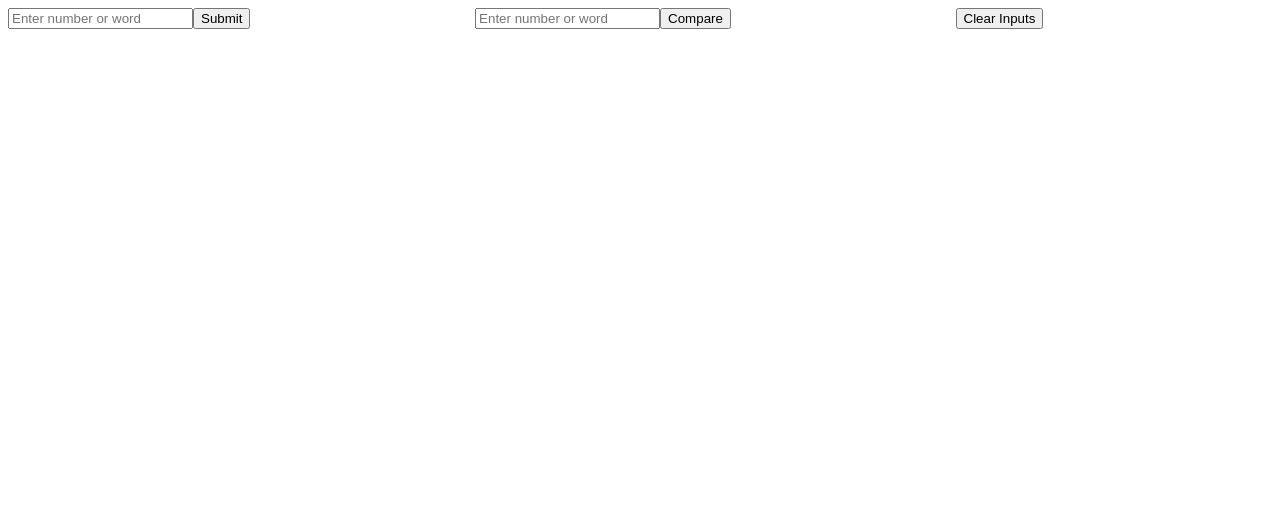
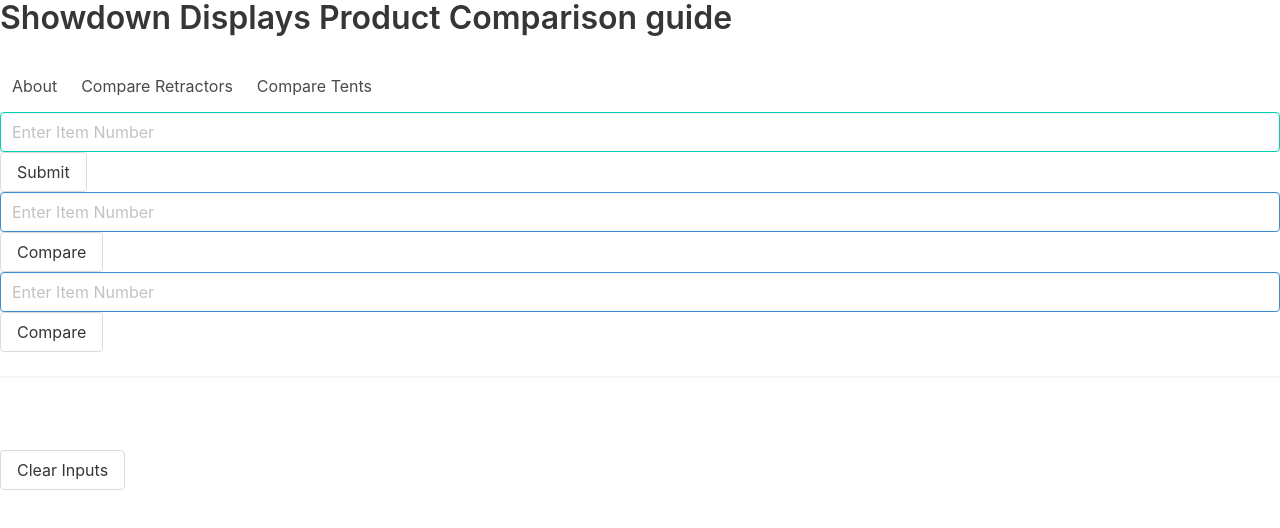
Before and after one commit to SeanHaugen/Comparison_guide, a React (Create React App) app: page /RetractorCompare in a window 1280 px wide. Shown: the top 528 px of the page. Built offline with nearby package versions, Linux system fonts and the light colour scheme.

Commit message:
large update

```diff
--- a/package.json
+++ b/package.json
@@ -6,8 +6,10 @@
     "@testing-library/jest-dom": "^5.16.5",
     "@testing-library/react": "^13.4.0",
     "@testing-library/user-event": "^13.5.0",
+    "bulma": "^0.9.4",
     "react": "^18.2.0",
     "react-dom": "^18.2.0",
+    "react-router-dom": "^6.8.1",
     "react-scripts": "5.0.1",
     "web-vitals": "^2.1.4"
   },
--- a/src/App.css
+++ b/src/App.css
@@ -1,22 +1,16 @@
 .highlight {
     background-color: yellow;
-    width: 30%;
+    width: fit-content;
     border-radius: 10px;
 }
 
-.comparison-guide {
-    display: flex;
-    flex-wrap: wrap;
-    justify-content: space-between;
-  }
+
 
   /* Container for each product section */
   .product-section {
     width: 48%;
     padding: 30px;
     text-align: center;
-    background-color: #f5f5f5;
-    border: 1px solid #ccc;
     border-radius: 10px;
     box-shadow: 2px 2px 8px rgba(0, 0, 0, 0.1);
   }
@@ -64,3 +58,7 @@
   .comparison-table td.different {
     background-color: #ffcccc;
   }
+
+  tr {
+    margin: 5px;
+  }
--- a/src/App.js
+++ b/src/App.js
@@ -1,13 +1,27 @@
+
 import React from "react";
 import SearchRetractors from "./components/retractors/SearchRtrc";
+import 'bulma/css/bulma.css';
 import './App.css';
+import Header from "./components/Header";
+import About from "./components/About";
+
+import { BrowserRouter as Router,  Routes,  Route  } from 'react-router-dom'
 
 function App() {
 
     return (
         <div>
-            <SearchRetractors />
+            <Router>
+                <Header />
+
+                <Routes>
+                    <Route path='/About' element={<About />} />
+                    <Route path='/RetractorCompare' element={<SearchRetractors />} />
+                </Routes>
+            </Router>
         </div>
+
     )
 }
 
--- a/src/Data/Retractors.js
+++ b/src/Data/Retractors.js
@@ -4,8 +4,8 @@
     name: "31.5\" Economy Plus Retractor",
     media: "Titan No-curl hybrid media",
     size: "adjustable from 58\" - 78.5\"",
-    hardware: "Heavy-duty Aluminum Base. Singled Footed design keeps the retractor stable while maintaining a low profile. ",
-    hardware2: "Flip-lever telescoping pole makes setup and adjustment simple.",
+    base: "Heavy-duty Aluminum Base. Singled Footed design keeps the retractor stable while maintaining a low profile. ",
+    pole: "Flip-lever telescoping pole makes setup and adjustment simple.",
     hardware3: "Banner attaches with Hook-and-loop fasteners for easy swap out.",
     RCAT: 150,
     production: '2 business days',
@@ -16,8 +16,8 @@
     name: "33.5\" Economy Plus Retractor",
     media: "Titan No-curl hybrid media",
     size: "adjustable from 58\" - 78.5\"",
-    hardware: "Heavy-duty Aluminum Base. Singled Footed design keeps the retractor stable while maintaining a low profile. ",
-    hardware2: "Flip-lever telescoping pole makes setup and adjustment simple.",
+    base: "Heavy-duty Aluminum Base. Singled Footed design keeps the retractor stable while maintaining a low profile. ",
+    pole: "Flip-lever telescoping pole makes setup and adjustment simple.",
     hardware3: "Banner attaches with Hook-and-loop fasteners for easy swap out.",
     RCAT: 150,
     production: '2 business days',
@@ -28,8 +28,8 @@
     name: "31.5\" stratus Retractor Kit",
     media: "Titan No-curl hybrid media",
     size: "adjustable from 64.375\" -  78.5\"",
-    hardware: "Aluminum base features chrome end caps and has a low center of gravity.",
-    hardware2: "Shock cord pole with telescoping flip-lever.",
+    base: " Aluminum base. Features chrome end caps and has a low center of gravity. ",
+    pole: "Shock cord pole with telescoping flip-lever.",
     hardware3: "Banner attaches with Hook-and-loop fasteners for easy swap out.",
     RCAT: 200,
     production: '2 business days'
@@ -40,8 +40,8 @@
     name: "33.5\" Deluxe Pro Retractor",
     media: "Titan No-curl Opaque hybrid media",
     size: "adjustable from 61.5\" -  79.5\"",
-    hardware: "Aluminum base features chrome end caps and has a low center of gravity.",
-    hardware2: "Flip-lever telescoping pole makes setup and adjustment simple.",
+    base: " Aluminum base. Features chrome end caps and has a low center of gravity. ",
+    pole: "Flip-lever telescoping pole makes setup and adjustment simple.",
     hardware3: "Banner attaches with Hook-and-loop fasteners for easy swap out.",
     RCAT: 200,
     production: '1 business day'
@@ -51,9 +51,9 @@
     name: "33.5\" Superb Retractor Kit",
     media: "Titan No-curl hybrid media",
     size: "adjustable from 31\" - 78\"",
-    hardware: "Durable construction makes this a long-lasting option. Low-profile aluminum base. Available in black or silver end caps",
-    hardware2: "Flip-lever telescoping pole makes setup and adjustment simple.",
-    hardware3: "Flip-open base allows for easy banner changes. BAnner attaches to a leader on the roller using tape",
+    base: "Durable construction makes this a long-lasting option. Low-profile aluminum base. Available in black or silver end caps",
+    pole: "Flip-lever telescoping pole makes setup and adjustment simple.",
+    hardware3: "Flip-open base allows for easy banner changes. Bånner attaches to a leader on the roller using tape",
     RCAT: 800,
     production: '1 business day',
 }
--- /dev/null
+++ b/src/components/About.js
@@ -0,0 +1,12 @@
+
+
+function About() {
+
+    return (
+        <div className="about">
+            About page
+        </div>
+    )
+}
+
+export default About;
--- /dev/null
+++ b/src/components/Header.js
@@ -0,0 +1,20 @@
+import React from 'react'
+import { NavLink } from 'react-router-dom'
+
+function Header() {
+
+    return (
+        <>
+            <h1 className='title'>Showdown Displays Product Comparison guide</h1>
+        <nav className='navbar' role="navigation" aria-label="main navigation">
+            <div className='navbar-brand' >
+                <NavLink to='/About' className="navbar-item">About</NavLink>
+                <NavLink to='/RetractorCompare' className="navbar-item" >Compare Retractors</NavLink>
+                <NavLink to='/TentsCompare' className="navbar-item">Compare Tents</NavLink>
+            </div>
+        </nav>
+        </>
+    )
+}
+
+export default Header
--- a/src/components/retractors/SearchRtrc.js
+++ b/src/components/retractors/SearchRtrc.js
@@ -4,12 +4,12 @@
 
 function SearchRetractors() {
 
-
-
     const [input1, setInput1] = useState('');
     const [input2, setInput2] = useState('');
+    const [input3, setInput3] = useState('');
     const [retractor, setRetractor] = useState({});
     const [retractor2, setRetractor2] = useState({});
+    const [retractor3, setRetractor3] = useState({});
 
     const handleSubmit = (e) => {
       e.preventDefault();
@@ -23,29 +23,41 @@
         setRetractor2(selectedRetractor);
       };
 
+    const handleSubmit3 = (e) => {
+        e.preventDefault();
+        const selectedRetractor = Retractors.find(r => r.id === parseInt(input3) );
+        setRetractor3(selectedRetractor);
+      };
+
     const clearInputs = () => {
         setInput1('');
         setInput2('');
+        setInput3('');
         setRetractor({});
         setRetractor2({});
+        setRetractor3({});
     };
 
     return (
         <>
         <div className="comparison-guide">
         <form onSubmit={handleSubmit}  >
-            <input type="text" placeholder="Enter number or word" value={input1} onChange={e => setInput1(e.target.value)} />
-            <button type="submit" >Submit</button>
+            <input type="text" className="input is-primary" placeholder="Enter Item Number" value={input1} onChange={e => setInput1(e.target.value)} />
+            <button type="submit" className="button" >Submit</button>
         </form>
         <form onSubmit={handleSubmit2}>
-            <input type="text" placeholder="Enter number or word" value={input2} onChange={e => setInput2(e.target.value)} />
-            <button type="submit">Compare</button>
+            <input type="text" className="input is-info" placeholder="Enter Item Number" value={input2} onChange={e => setInput2(e.target.value)} />
+            <button type="submit" className="button">Compare</button>
         </form>
-        <button onClick={clearInputs}>Clear Inputs</button>
+        <form onSubmit={handleSubmit3}>
+            <input type="text" className="input is-info" placeholder="Enter Item Number" value={input3} onChange={e => setInput3(e.target.value)} />
+            <button type="submit" className="button">Compare</button>
+        </form>
 
-        <div >
+
+        <div className="table-container" >
         {Object.keys(Retractors).length > 0 && (
-            <table className=".product-section">
+            <table className="product-section table is-striped ">
                 <thead>
                     <tr>{retractor.name}</tr>
                     <tr>{retractor.id}</tr>
@@ -54,18 +66,20 @@
                     <tr >{retractor.size}</tr>
                     <tr >{retractor.media}</tr>
                     <tr >{retractor.RCAT}</tr>
-                    <tr >{retractor.hardware}</tr>
-                    <tr >{retractor.hardware1}</tr>
-                    <tr >{retractor.hardware2}</tr>
+                    <tr >{retractor.base}</tr>
+                    <tr >{retractor.pole}</tr>
+                    <tr >{retractor.hardware3}</tr>
                     <tr >{retractor.production}</tr>
                 </tbody>
 
             </table >
 
     )}
+    <hr />
+    <div className="bottom-container table-container">
 
         {Object.keys(Retractors).length > 0 && (
-            <table className=".product-section">
+            <table className="product-section table is-bordered is-narrow is-hoverable ">
                 <thead>
                     <tr>{retractor2.name}</tr>
                     <tr>{retractor2.id}</tr>
@@ -74,13 +88,35 @@
                     <tr className={retractor2.size === retractor.size ? '' : 'highlight'}  >{retractor2.size}</tr>
                     <tr className={retractor2.media === retractor.media ? '' : 'highlight'}>{retractor2.media}</tr>
                     <tr className={retractor2.RCAT === retractor.RCAT ? '' : 'highlight'}>{retractor2.RCAT}</tr>
-                    <tr className={retractor2.hardware === retractor.hardware ? '' : 'highlight'}>{retractor2.hardware}</tr>
-                    <tr className={retractor2.hardware1 === retractor.hardware1 ? '' : 'highlight'}>{retractor2.hardware1}</tr>
-                    <tr className={retractor2.hardware2 === retractor.hardware2 ? '' : 'highlight'}>{retractor2.hardware2}</tr>
+                    <tr className={retractor2.base === retractor.base ? '' : 'highlight'}>{retractor2.base}</tr>
+                    <tr className={retractor2.pole === retractor.pole ? '' : 'highlight'}>{retractor2.pole}</tr>
+                    <tr className={retractor2.hardware3 === retractor.hardware3 ? '' : 'highlight'}>{retractor2.hardware3}</tr>
                     <tr className={retractor2.production === retractor.production ? '' : 'highlight'}>{retractor2.production}</tr>
                 </tbody>
             </table>
     )}
+
+
+        {Object.keys(Retractors).length > 0 && (
+            <table className="product-section table is-bordered is-narrow is-hoverable">
+                <thead>
+                    <tr>{retractor3.name}</tr>
+                    <tr>{retractor3.id}</tr>
+                </thead>
+                <tbody>
+                    <tr className={retractor3.size === retractor.size ? '' : 'highlight'}  >{retractor3.size}</tr>
+                    <tr className={retractor3.media === retractor.media ? '' : 'highlight'}>{retractor3.media}</tr>
+                    <tr className={retractor3.RCAT === retractor.RCAT ? '' : 'highlight'}>{retractor3.RCAT}</tr>
+                    <tr className={retractor3.base === retractor.base ? '' : 'highlight'}>{retractor3.base}</tr>
+                    <tr className={retractor3.pole === retractor.pole ? '' : 'highlight'}>{retractor3.pole}</tr>
+                    <tr className={retractor3.hardware3 === retractor.hardware3 ? '' : 'highlight'}>{retractor3.hardware3}</tr>
+                    <tr className={retractor3.production === retractor.production ? '' : 'highlight'}>{retractor3.production}</tr>
+                </tbody>
+            </table>
+    )}
+
+        </div>
+        <button onClick={clearInputs} className="button">Clear Inputs</button>
 
         </div>
 
```
Also changed, not shown: 1 other file (tests, documents, lock files or other folders).
